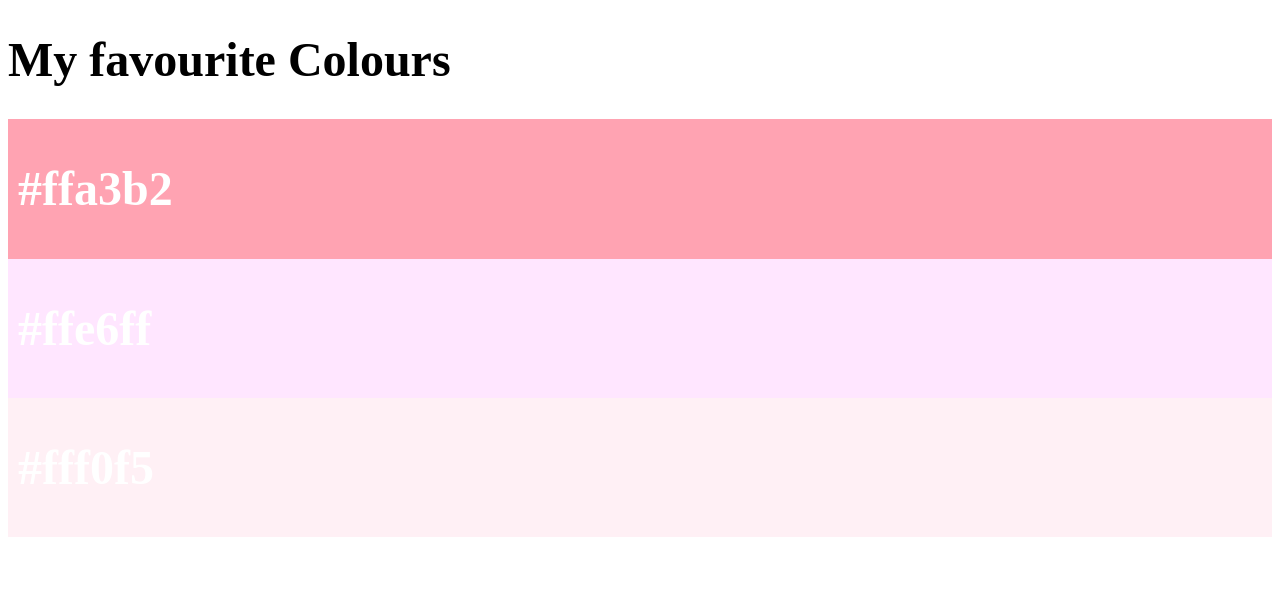
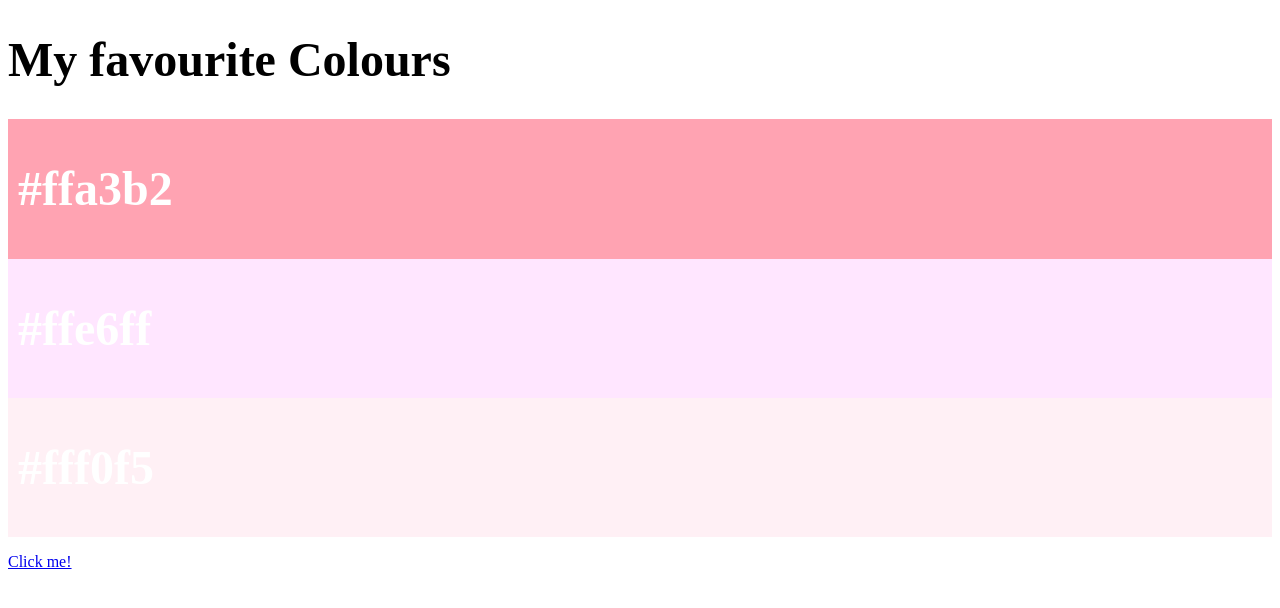
Before and after one commit to pops-mae/Test1, a plain HTML site: page index.html in a window 1280 px wide. Drawn offline with Linux system fonts and the light colour scheme.

Commit message:
Update index.html

```diff
--- a/index.html
+++ b/index.html
@@ -21,6 +21,6 @@ h1{color: black;
 <div style="background-color:#FFF0F5">
   <h1 style="color:white">#fff0f5</h1>
 </div>
-
+<p><a href="https://www.color-hex.com/color-names.html/"> Click me!</a></p>
 </body>
 </html>
```
